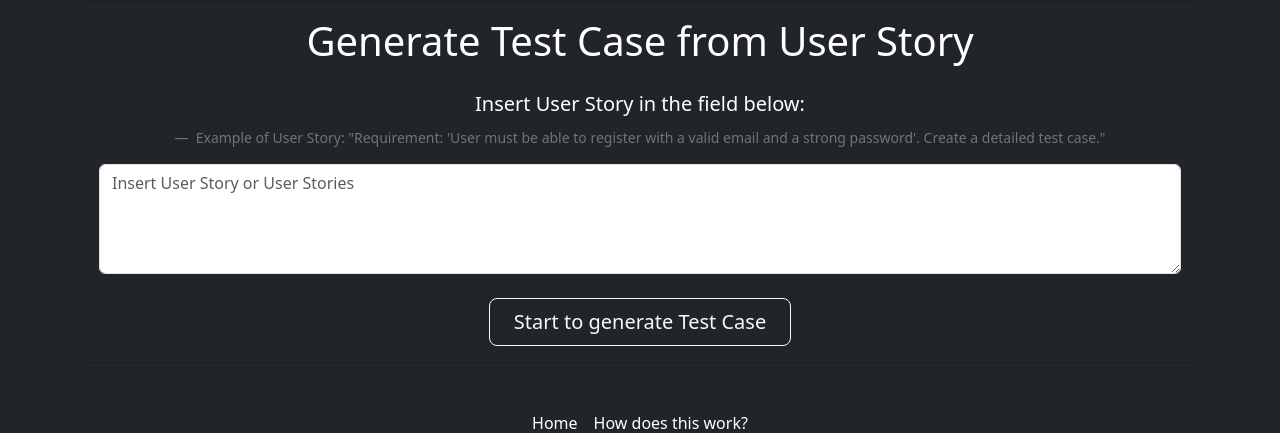
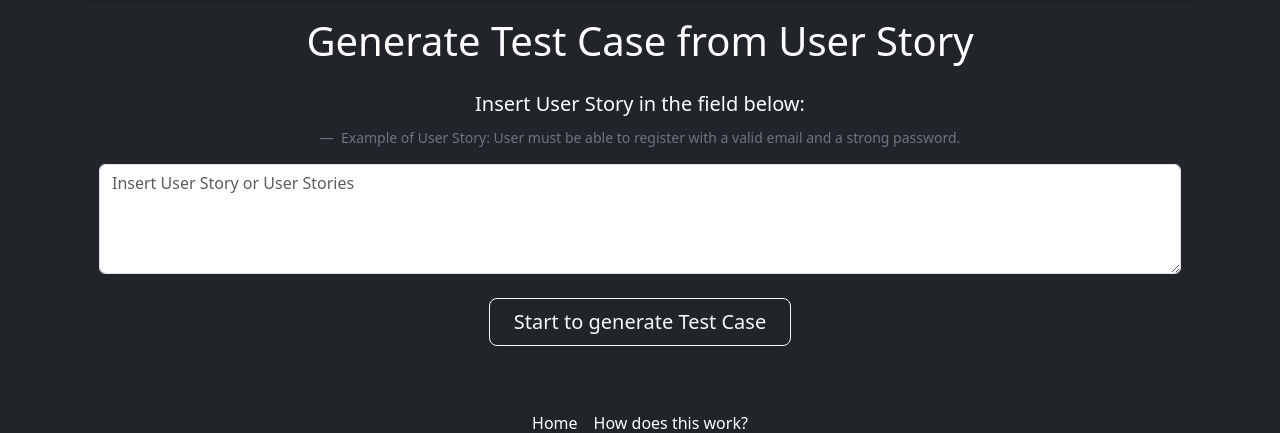
Before and after one commit to artemdashkov/VKR, a Flask app: page / in a window 1280 px wide. Shown: the part 72-505 px from the top of the page. Run offline with Flask 3, Linux system fonts and the light colour scheme.

Commit message:
a little improvensys

```diff
--- a/app.py
+++ b/app.py
@@ -17,7 +17,7 @@ def index():
     list_of_tests = []
 
     if request.method == 'POST':
-        user_story = request.form['user_story']
+        user_story = request.form['user_story'] + ". Create a detailed test case."
         # Токенизация входных данных
         inputs = tokenizer(
             user_story,
--- a/templates/index.html
+++ b/templates/index.html
@@ -18,7 +18,7 @@ Home - Learn english like a native with YouTube
                                 Insert User Story in the field below:
                             </p>
                             <footer class="blockquote-footer text-grey">
-                                Example of User Story: "Requirement: 'User must be able to register with a valid email and a strong password'. Create a detailed test case."
+                                Example of User Story: User must be able to register with a valid email and a strong password.
                             </footer>
 
                             <textarea id="user_story" name="user_story" rows="4" class="form-control" placeholder="Insert User Story or User Stories">{{ user_story }}</textarea>
```
